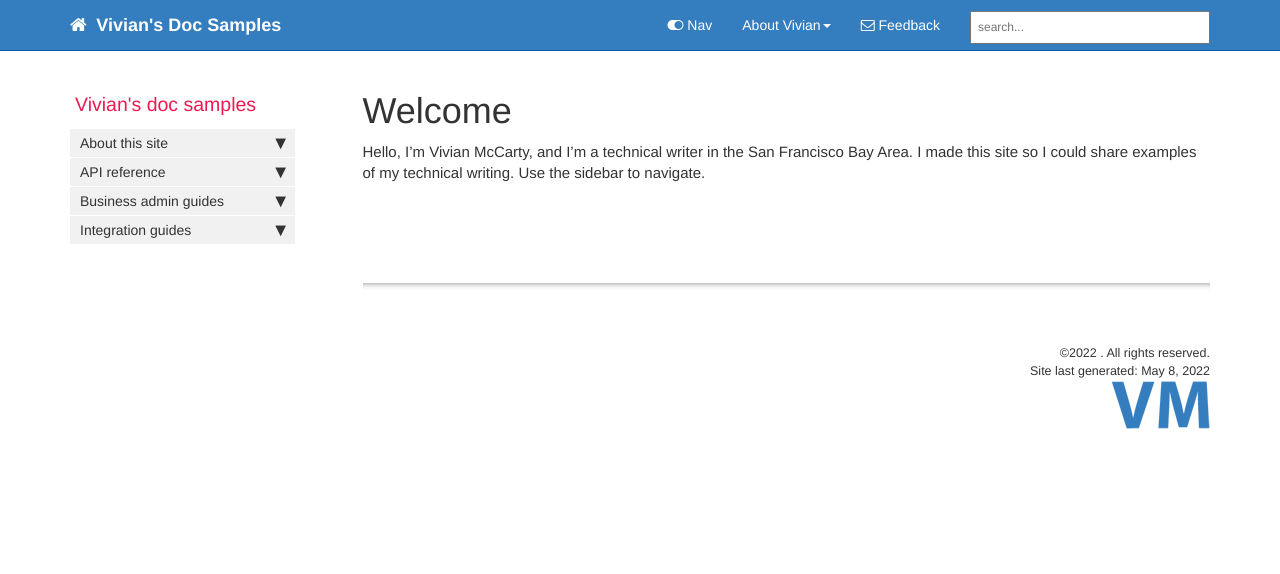
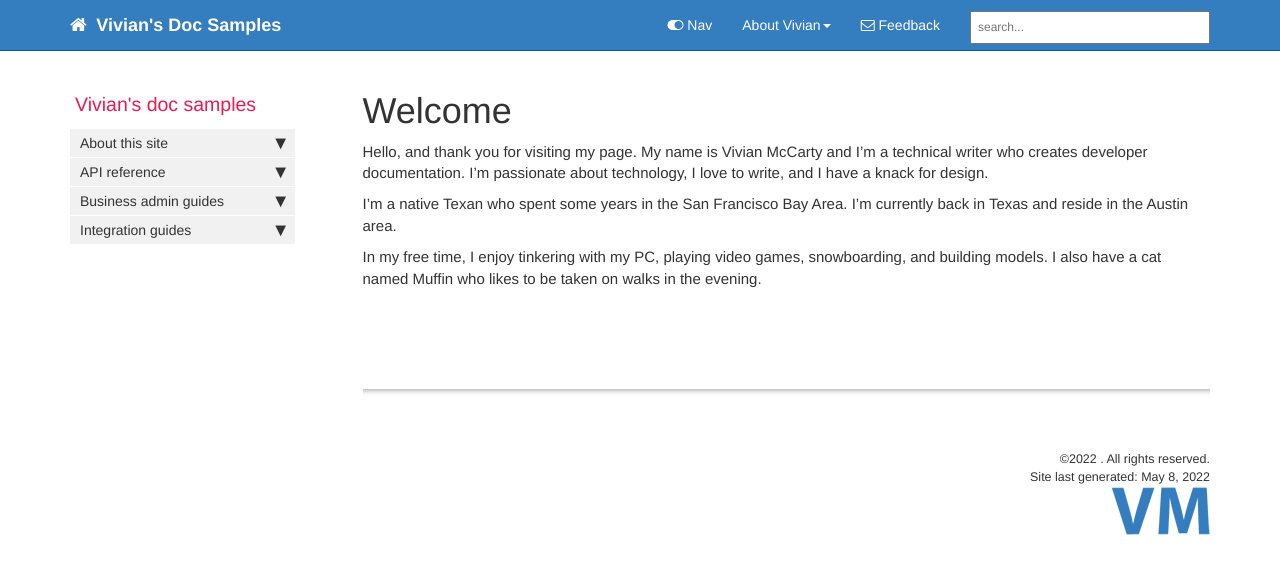
Before and after one commit to vvmc/vvmc.github.io, a Jekyll site: the page built from index.md, in a window 1280 px wide. Shown: the top 574 px of the page. Built offline with Jekyll 4.4.1, drawn with Linux system fonts in a browser that asks for light colours; comment, search, counter and statistics services are not loaded.

Commit message:
Updated URLs.

```diff
--- a/index.md
+++ b/index.md
@@ -6,4 +6,10 @@ sidebar: mydoc_sidebar
 permalink: index.html
 summary:
 ---
-Hello, I'm Vivian McCarty, and I'm a technical writer in the San Francisco Bay Area. I made this site so I could share examples of my technical writing. Use the sidebar to navigate.
+Hello, and thank you for visiting my page. My name is Vivian McCarty and I'm a technical writer who creates developer documentation. I'm passionate about technology, I love to write, and I have a knack for design.
+
+I'm a native Texan who spent some years in the San Francisco Bay Area. I'm currently back in Texas and reside in the Austin area.
+
+In my free time, I enjoy tinkering with my PC, playing video games, snowboarding, and building models. I also have a cat named Muffin who likes to be taken on walks in the evening.
+
+{% include links.html %}
--- a/pages/docs/api/swagger-ui.html
+++ b/pages/docs/api/swagger-ui.html
@@ -27,7 +27,7 @@ folder: get-wallet
       window.onload = function () {
         // Begin Swagger UI call region
         const ui = SwaggerUIBundle({
-          url: "https://vvmc.github.io/docs/api/get-wallet.yaml", //Location of Open API spec in the repo
+          url: "https://vvmc.github.io/pages/docs/api/get-wallet.yaml", //Location of Open API spec in the repo
           dom_id: "#swagger-ui",
           deepLinking: true,
           presets: [
```
